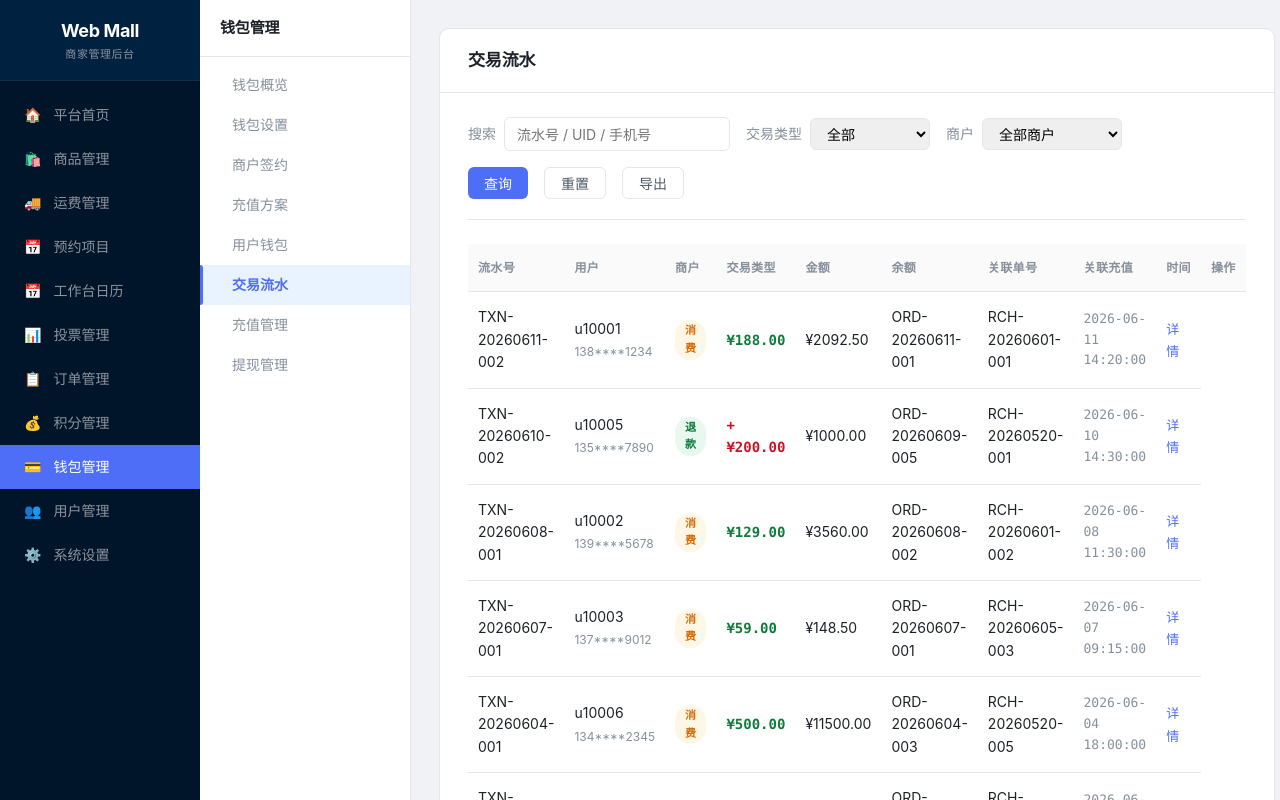
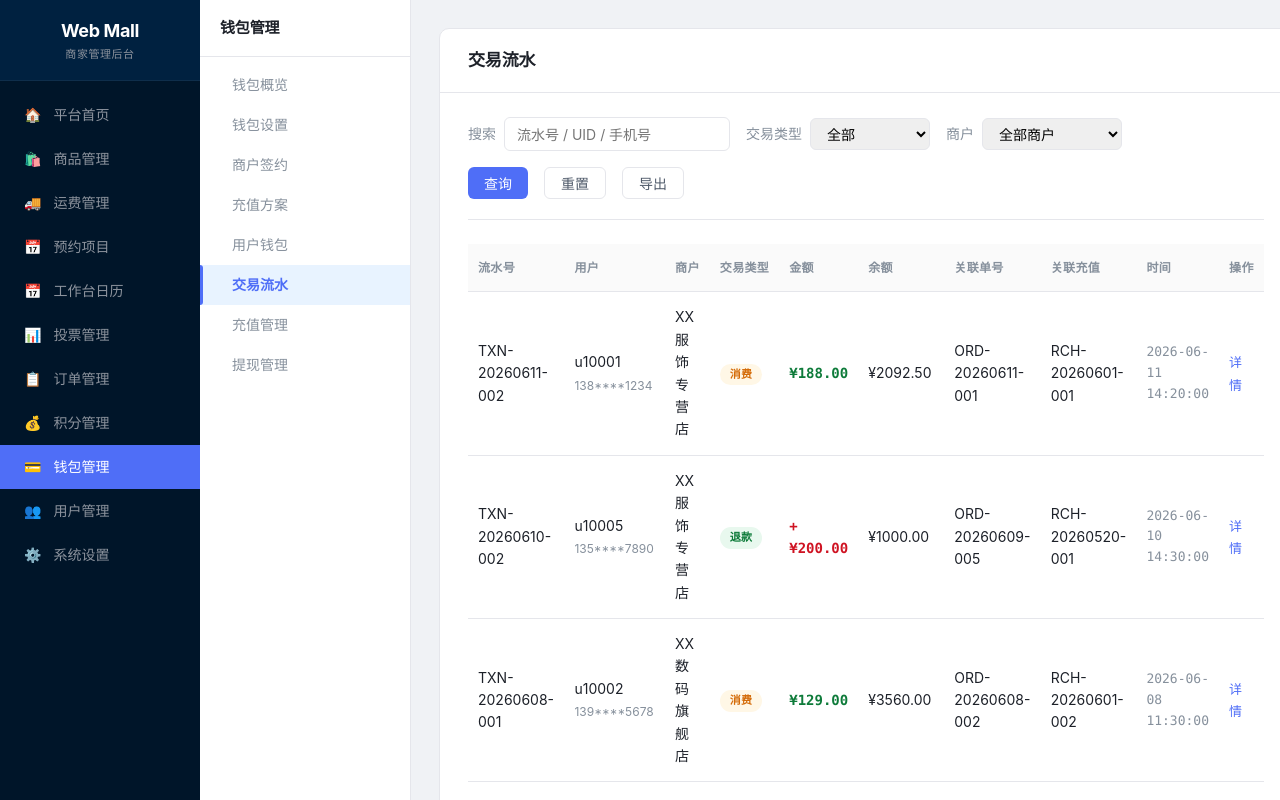
Before and after one commit to wu-pengbo/web_mall, a Vue app: page /wallet in a window 1280 px wide. Both pictures are taken after a click on the element "交易流水". Shown: the top 800 px of the page. Built offline with nearby package versions, Linux system fonts and the light colour scheme; the HTML template or start-up script is replaced by a standard one.

Commit message:
fix: 交易流水表体缺少商户td导致列偏移

```diff
--- a/src/views/UserWallet.vue
+++ b/src/views/UserWallet.vue
@@ -1980,6 +1980,7 @@ const openSettlementFlow = (item: MerchantSign) => {
                 <tr>
                   <td>{{ tx.transactionNo }}</td>
                   <td>{{ tx.uid }}<br/><span class="sub-text">{{ tx.phone }}</span></td>
+                  <td>{{ tx.merchant }}</td>
                   <td><span class="status-tag" :class="tx.type">{{ txTypeLabel[tx.type] }}</span></td>
                   <td :class="{ 'amount-positive': tx.amount > 0, 'amount-negative': tx.amount < 0 }">{{ tx.amount > 0 ? '+' : '' }}¥{{ Math.abs(tx.amount).toFixed(2) }}</td>
                   <td>¥{{ tx.balance.toFixed(2) }}</td>
```
